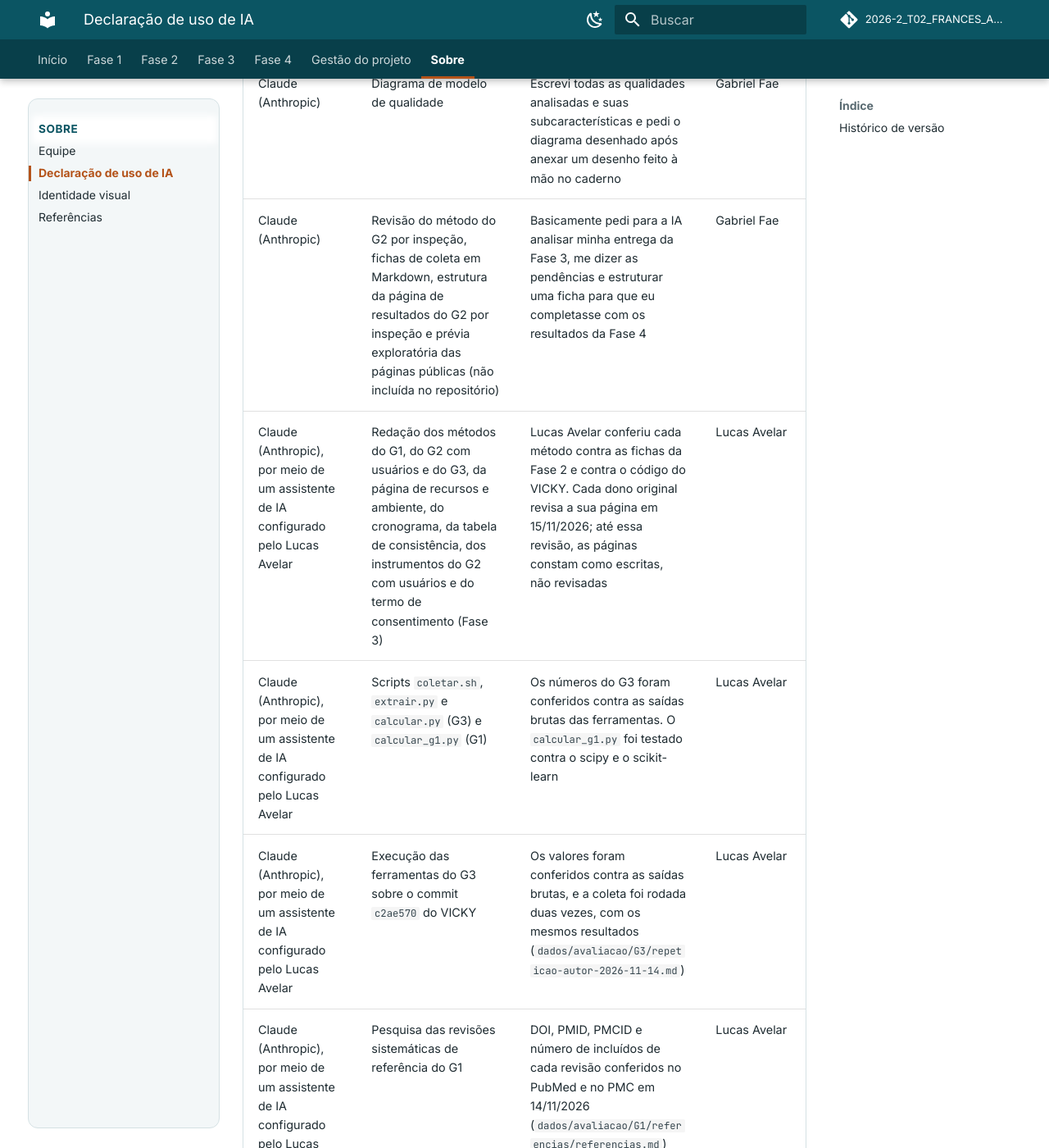
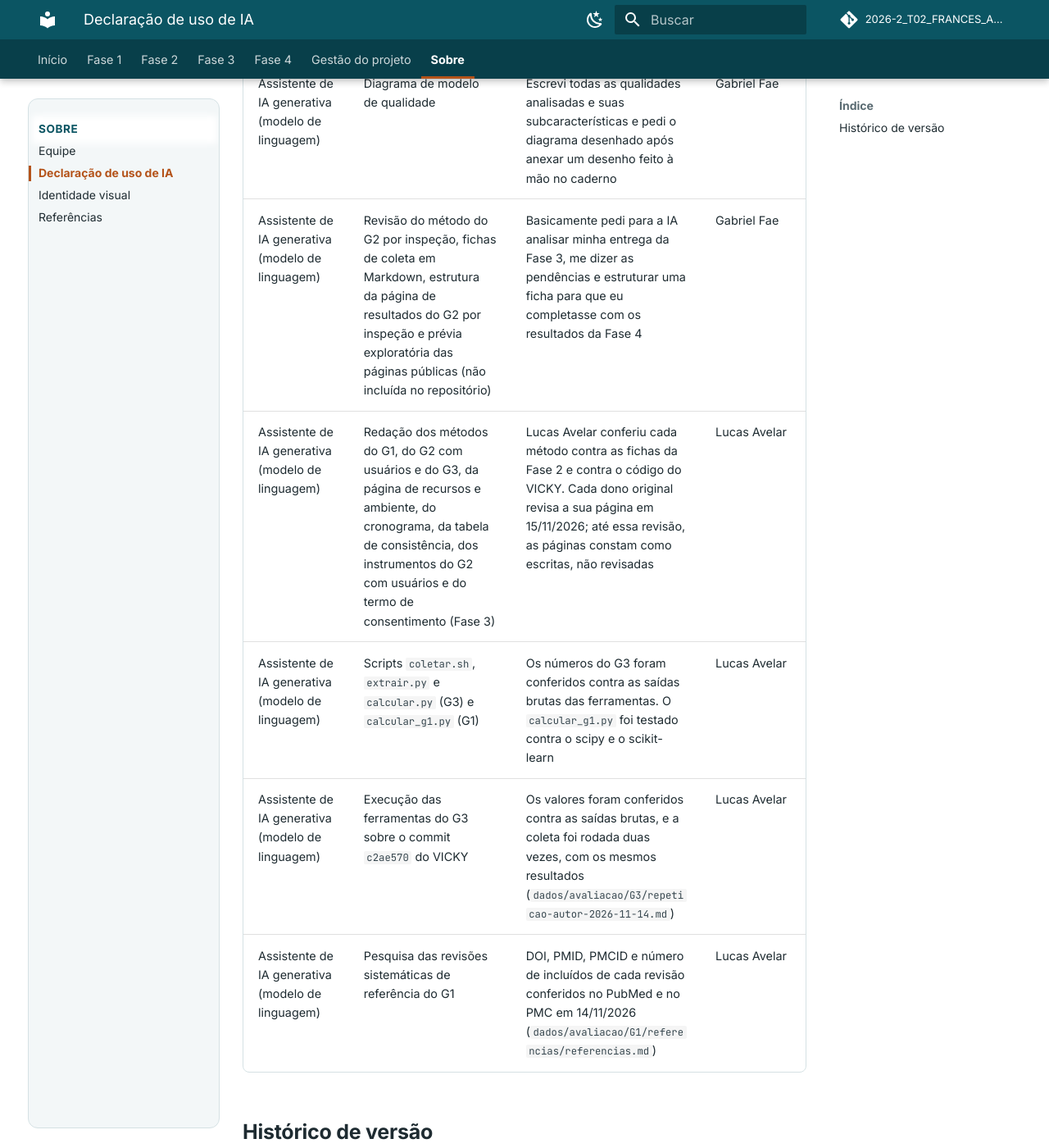
Before and after one commit to FCTE-Qualidade-de-Software-1/2026-2_T02_FRANCES_ALLEN, an MkDocs documentation site: the page built from docs/sobre/uso-de-ia.md, in a window 1280 px wide and 1400 px high, scrolled down 857 px. Shown: the whole window at 82% size. Built offline with MkDocs 1.6.1 and Material for MkDocs 9.7.7, drawn with Linux system fonts in a browser that asks for light colours; comment, search, counter and statistics services are not loaded; some of the changed text lies outside the part shown.

Commit message:
Uso de IA: ferramenta descrita de forma genérica

```diff
--- a/docs/sobre/uso-de-ia.md
+++ b/docs/sobre/uso-de-ia.md
@@ -4,15 +4,15 @@ A rubrica da disciplina exige declarar **a ferramenta**, **a tarefa** e **como o
 
 | Ferramenta | Tarefa | Como foi conferido / ajustado | Responsável |
 |------------|--------|-------------------------------|-------------|
-| Claude (Anthropic) | Estruturação inicial dos arquivos da documentação e da GitPage | Usou meu modelo de Docs para montar a estrutura básica | Gabriel Fae |
-| Claude (Anthropic) | Inventário das telas, mensagens e ações do código-fonte do VICKY e rascunho do GQM de capacidade de interação (G2) | _A confirmar por Lucas Avelar._ O histórico do repositório registra a revisão do GQM do G2 em 18/10/2026 (commits `51dce2b`, `8c048e1` e `ef7af41`), com o realinhamento às sete subcaracterísticas de C2; o que foi conferido nas fontes não está registrado | Lucas Avelar |
-| Claude (Anthropic) | Rascunho do GQM de adequação funcional (G1) | Todo o conteúdo foi lido, ajustado e adaptado pela Larissa, para conferir a veracidade dos fatos | Larissa Gomes Silva |
-| Claude (Anthropic) | Diagrama de modelo de qualidade | Escrevi todas as qualidades analisadas e suas subcaracterísticas e pedi o diagrama desenhado após anexar um desenho feito à mão no caderno | Gabriel Fae |
-| Claude (Anthropic) | Revisão do método do G2 por inspeção, fichas de coleta em Markdown, estrutura da página de resultados do G2 por inspeção e prévia exploratória das páginas públicas (não incluída no repositório) | Basicamente pedi para a IA analisar minha entrega da Fase 3, me dizer as pendências e estruturar uma ficha para que eu completasse com os resultados da Fase 4 | Gabriel Fae |
-| Claude (Anthropic), por meio de um assistente de IA configurado pelo Lucas Avelar | Redação dos métodos do G1, do G2 com usuários e do G3, da página de recursos e ambiente, do cronograma, da tabela de consistência, dos instrumentos do G2 com usuários e do termo de consentimento (Fase 3) | Lucas Avelar conferiu cada método contra as fichas da Fase 2 e contra o código do VICKY. Cada dono original revisa a sua página em 15/11/2026; até essa revisão, as páginas constam como escritas, não revisadas | Lucas Avelar |
-| Claude (Anthropic), por meio de um assistente de IA configurado pelo Lucas Avelar | Scripts `coletar.sh`, `extrair.py` e `calcular.py` (G3) e `calcular_g1.py` (G1) | Os números do G3 foram conferidos contra as saídas brutas das ferramentas. O `calcular_g1.py` foi testado contra o scipy e o scikit-learn | Lucas Avelar |
-| Claude (Anthropic), por meio de um assistente de IA configurado pelo Lucas Avelar | Execução das ferramentas do G3 sobre o commit `c2ae570` do VICKY | Os valores foram conferidos contra as saídas brutas, e a coleta foi rodada duas vezes, com os mesmos resultados (`dados/avaliacao/G3/repeticao-autor-2026-11-14.md`) | Lucas Avelar |
-| Claude (Anthropic), por meio de um assistente de IA configurado pelo Lucas Avelar | Pesquisa das revisões sistemáticas de referência do G1 | DOI, PMID, PMCID e número de incluídos de cada revisão conferidos no PubMed e no PMC em 14/11/2026 (`dados/avaliacao/G1/referencias/referencias.md`) | Lucas Avelar |
+| Assistente de IA generativa (modelo de linguagem) | Estruturação inicial dos arquivos da documentação e da GitPage | Usou meu modelo de Docs para montar a estrutura básica | Gabriel Fae |
+| Assistente de IA generativa (modelo de linguagem) | Inventário das telas, mensagens e ações do código-fonte do VICKY e rascunho do GQM de capacidade de interação (G2) | _A confirmar por Lucas Avelar._ O histórico do repositório registra a revisão do GQM do G2 em 18/10/2026 (commits `51dce2b`, `8c048e1` e `ef7af41`), com o realinhamento às sete subcaracterísticas de C2; o que foi conferido nas fontes não está registrado | Lucas Avelar |
+| Assistente de IA generativa (modelo de linguagem) | Rascunho do GQM de adequação funcional (G1) | Todo o conteúdo foi lido, ajustado e adaptado pela Larissa, para conferir a veracidade dos fatos | Larissa Gomes Silva |
+| Assistente de IA generativa (modelo de linguagem) | Diagrama de modelo de qualidade | Escrevi todas as qualidades analisadas e suas subcaracterísticas e pedi o diagrama desenhado após anexar um desenho feito à mão no caderno | Gabriel Fae |
+| Assistente de IA generativa (modelo de linguagem) | Revisão do método do G2 por inspeção, fichas de coleta em Markdown, estrutura da página de resultados do G2 por inspeção e prévia exploratória das páginas públicas (não incluída no repositório) | Basicamente pedi para a IA analisar minha entrega da Fase 3, me dizer as pendências e estruturar uma ficha para que eu completasse com os resultados da Fase 4 | Gabriel Fae |
+| Assistente de IA generativa (modelo de linguagem) | Redação dos métodos do G1, do G2 com usuários e do G3, da página de recursos e ambiente, do cronograma, da tabela de consistência, dos instrumentos do G2 com usuários e do termo de consentimento (Fase 3) | Lucas Avelar conferiu cada método contra as fichas da Fase 2 e contra o código do VICKY. Cada dono original revisa a sua página em 15/11/2026; até essa revisão, as páginas constam como escritas, não revisadas | Lucas Avelar |
+| Assistente de IA generativa (modelo de linguagem) | Scripts `coletar.sh`, `extrair.py` e `calcular.py` (G3) e `calcular_g1.py` (G1) | Os números do G3 foram conferidos contra as saídas brutas das ferramentas. O `calcular_g1.py` foi testado contra o scipy e o scikit-learn | Lucas Avelar |
+| Assistente de IA generativa (modelo de linguagem) | Execução das ferramentas do G3 sobre o commit `c2ae570` do VICKY | Os valores foram conferidos contra as saídas brutas, e a coleta foi rodada duas vezes, com os mesmos resultados (`dados/avaliacao/G3/repeticao-autor-2026-11-14.md`) | Lucas Avelar |
+| Assistente de IA generativa (modelo de linguagem) | Pesquisa das revisões sistemáticas de referência do G1 | DOI, PMID, PMCID e número de incluídos de cada revisão conferidos no PubMed e no PMC em 14/11/2026 (`dados/avaliacao/G1/referencias/referencias.md`) | Lucas Avelar |
 
 ## Histórico de versão
 
```
